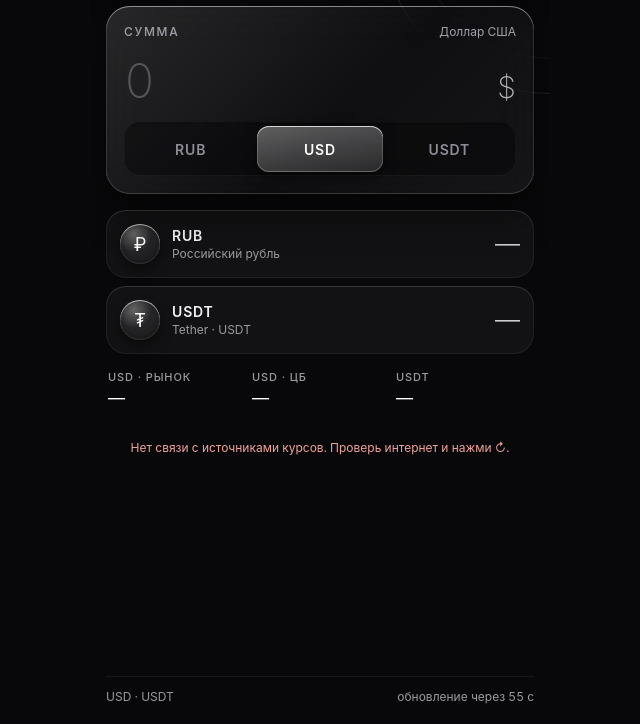
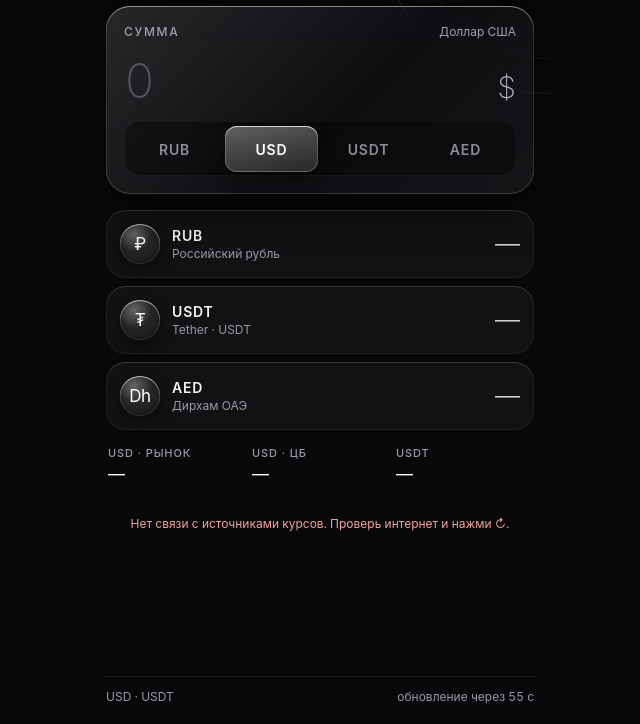
Before and after one commit to echoattackgg-ai/converter-usd, a plain HTML site: page index.html in a window 1280 px wide. Shown: the part 76-800 px from the top of the page, without its empty margins (320-960 px from the left). Drawn offline with Linux system fonts and the light colour scheme; no server answers.

Commit message:
Добавлен дирхам ОАЭ (AED)
Co-Authored-By: Claude Opus 5.5 <noreply@anthropic.com>
Claude-Session: https://claude.ai/code/session_01YBQ2pCHvvtNS49KMx6iRLe

```diff
--- a/index.html
+++ b/index.html
@@ -56,7 +56,7 @@ header{display:flex;align-items:center;justify-content:space-between;gap:12px}
   font-family:var(--font);font-weight:200;font-size:48px;letter-spacing:-.03em;font-variant-numeric:tabular-nums;caret-color:#fff}
 .amount input::placeholder{color:#55555C}
 .amount .glyph{font-size:30px;font-weight:200;color:var(--silver)}
-.seg{display:grid;grid-template-columns:repeat(3,minmax(0,1fr));gap:4px;padding:4px;border-radius:16px;background:rgba(0,0,0,.35);box-shadow:inset 0 1px 2px rgba(0,0,0,.6),inset 0 0 0 1px rgba(255,255,255,.06)}
+.seg{display:grid;grid-template-columns:repeat(4,minmax(0,1fr));gap:4px;padding:4px;border-radius:16px;background:rgba(0,0,0,.35);box-shadow:inset 0 1px 2px rgba(0,0,0,.6),inset 0 0 0 1px rgba(255,255,255,.06)}
 .seg button{height:46px;border-radius:12px;font-size:14px;font-weight:600;letter-spacing:.06em;color:var(--dim);transition:background .25s,color .25s,box-shadow .25s}
 .seg button[aria-pressed="true"]{color:#fff;background:linear-gradient(170deg,rgba(255,255,255,.34),rgba(255,255,255,.12));
   box-shadow:inset 0 1px 0 rgba(255,255,255,.7),inset 0 -1px 1px rgba(255,255,255,.12),inset 0 0 0 1px rgba(255,255,255,.18),0 4px 14px rgba(0,0,0,.5)}
@@ -66,7 +66,7 @@ header{display:flex;align-items:center;justify-content:space-between;gap:12px}
   background:rgba(255,255,255,.04);box-shadow:inset 0 1px 0 rgba(255,255,255,.10),inset 0 0 0 1px rgba(255,255,255,.06);transition:transform .15s}
 .res:active{transform:scale(.985)}
 .res .left{display:flex;align-items:center;gap:12px;min-width:0}
-.orb{flex:none;width:40px;height:40px;border-radius:50%;display:flex;align-items:center;justify-content:center;font-size:18px;color:#fff;
+.orb{flex:none;width:40px;height:40px;border-radius:50%;display:flex;align-items:center;justify-content:center;font-size:17px;letter-spacing:-.02em;color:#fff;
   background:radial-gradient(circle at 35% 25%,rgba(255,255,255,.35) 0%,rgba(255,255,255,.08) 45%,rgba(255,255,255,.03) 100%);
   box-shadow:inset 0 1px 0 rgba(255,255,255,.6),inset 0 -2px 4px rgba(0,0,0,.35),inset 0 0 0 1px rgba(255,255,255,.14),0 6px 14px rgba(0,0,0,.45)}
 .code{font-size:14px;font-weight:600;letter-spacing:.06em;color:#F4F4F5}
@@ -119,6 +119,7 @@ footer{margin-top:auto;display:flex;justify-content:space-between;gap:8px;paddin
       <button type="button" data-c="RUB">RUB</button>
       <button type="button" data-c="USD">USD</button>
       <button type="button" data-c="USDT">USDT</button>
+      <button type="button" data-c="AED">AED</button>
     </div>
   </section>
 
@@ -138,10 +139,12 @@ footer{margin-top:auto;display:flex;justify-content:space-between;gap:8px;paddin
 <script>
 const $ = id => document.getElementById(id);
 const INTERVAL = 60;
+const AED_PER_USD = 3.6725; // дирхам жёстко привязан к доллару
 const CUR = {
   RUB:  { glyph:'₽', name:'Российский рубль' },
   USD:  { glyph:'$', name:'Доллар США' },
-  USDT: { glyph:'₮', name:'Tether · USDT' }
+  USDT: { glyph:'₮', name:'Tether · USDT' },
+  AED:  { glyph:'Dh', name:'Дирхам ОАЭ' }
 };
 const store = {
   get(k){ try{ return JSON.parse(localStorage.getItem('kurs.'+k)); }catch(e){ return null; } },
@@ -201,16 +204,16 @@ async function refresh(){
   paint();
 }
 
-function rate(c){ if(!R) return null; return c==='RUB' ? 1 : c==='USD' ? R.usd : R.usdt; }
+function rate(c){ if(!R) return null; return c==='RUB' ? 1 : c==='USD' ? R.usd : c==='AED' ? R.usd/AED_PER_USD : R.usdt; }
 
 function paintResults(){
   const a = parse($('amt').value);
   const from = rate(src);
   const box = $('results'); box.innerHTML = '';
-  ['RUB','USD','USDT'].filter(c => c!==src).forEach(c => {
+  ['RUB','USD','USDT','AED'].filter(c => c!==src).forEach(c => {
     const to = rate(c);
     const v = (from && to) ? a*from/to : null;
-    const sub = !R ? ' ' : c==='RUB' ? '1 ₽ = '+fmt(1/R.usd,4)+' $' : c==='USD' ? '1 $ = '+fmt(R.usd)+' ₽' : '1 ₮ = '+fmt(R.usdt)+' ₽';
+    const sub = !R ? ' ' : c==='RUB' ? '1 ₽ = '+fmt(1/R.usd,4)+' $' : c==='USD' ? '1 $ = '+fmt(R.usd)+' ₽' : c==='AED' ? '1 Dh = '+fmt(R.usd/AED_PER_USD)+' ₽' : '1 ₮ = '+fmt(R.usdt)+' ₽';
     const b = document.createElement('button');
     b.type = 'button'; b.className = 'res';
     b.setAttribute('aria-label', 'Скопировать сумму в '+c);
```
